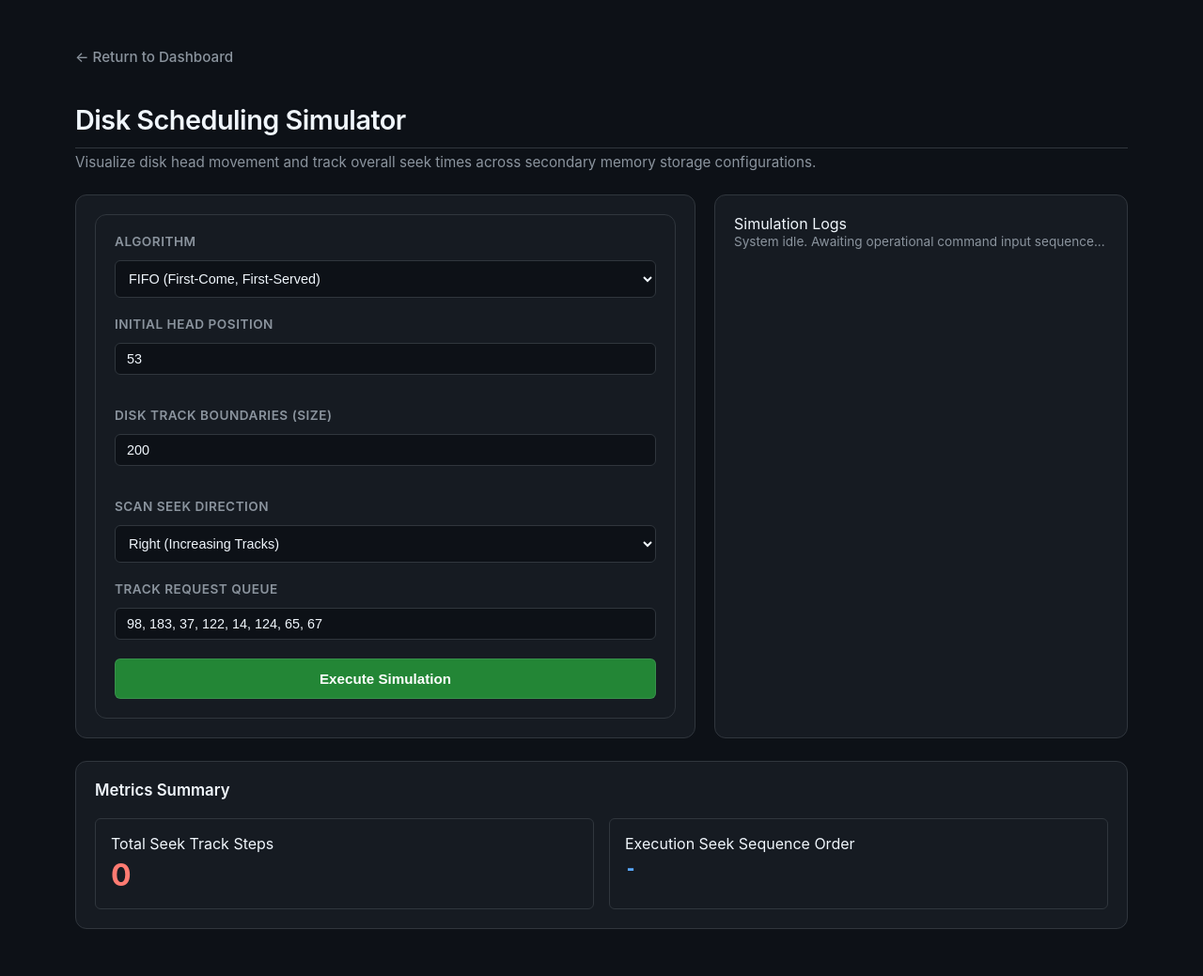
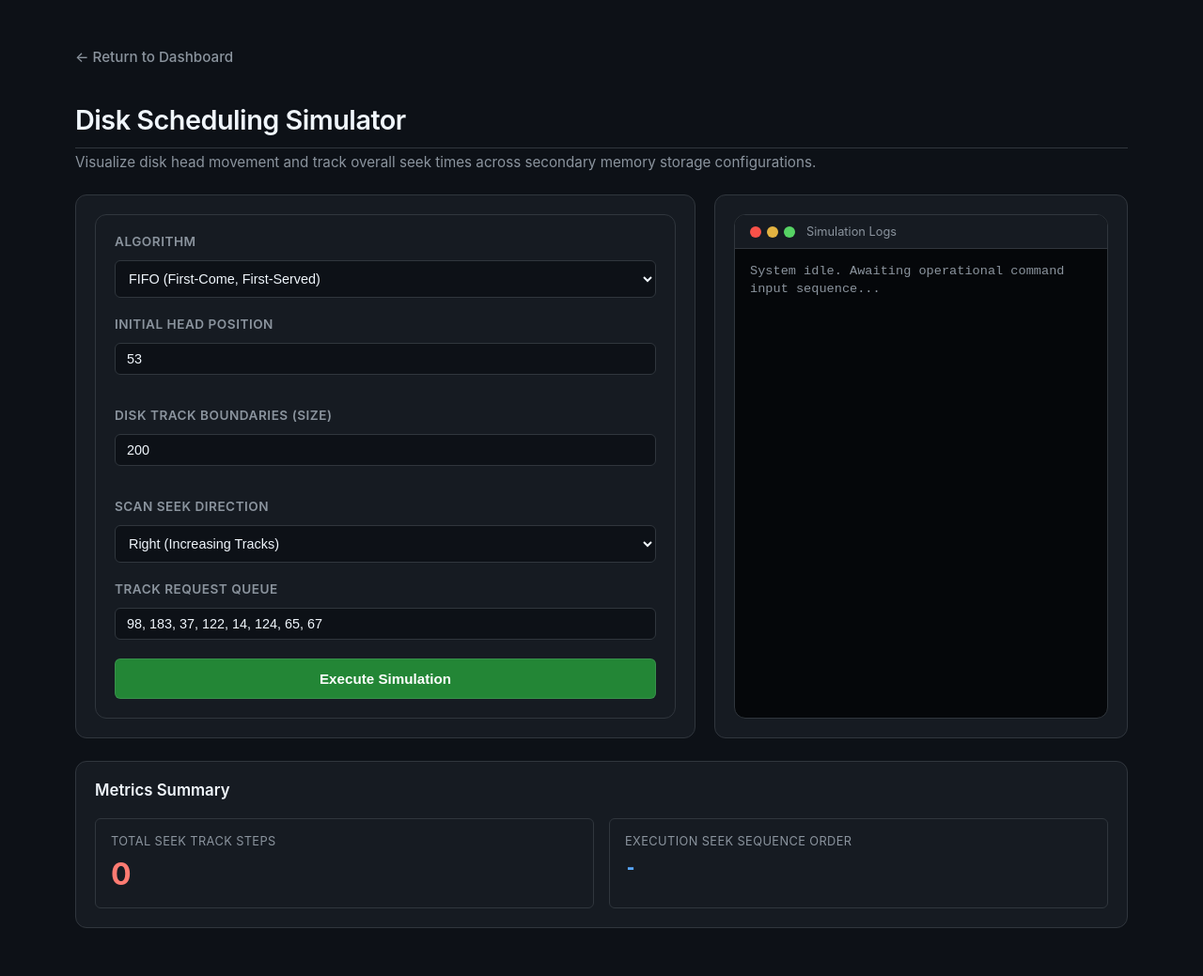
Before and after one commit to AzarconAD/cmpe-202-final-project, a Flask app: page /disk in a window 1280 px wide. Shown: the part 68-1107 px from the top of the page at 94% size. After the commit the page ends 1056 px from the top, so only its background shows below. Run offline with Flask 3, Linux system fonts and the light colour scheme.

Commit message:
Add terminal styles and fix disk variable names
Add missing CSS for the disk page: .terminal-card, .terminal-header, .terminal-body, macOS-style .dot indicators, and .metric-label/.metric-value to match classes used in disk.html. Also update runDiskSimulation terminal output to use headNum and sizeNum (instead of initial_head and disk_size) so logged values reflect the actual computed variables and avoid undefined references.

```diff
--- a/os-visualizer/frontend/static/style.css
+++ b/os-visualizer/frontend/static/style.css
@@ -1032,3 +1032,67 @@ main {
     grid-template-columns: 1fr;
   }
 }
+
+/* ==========================================
+   DISK PAGE - TERMINAL CARD & METRIC LABELS
+   (classes used in disk.html, missing from CSS)
+   ========================================== */
+.terminal-card {
+  background-color: #05070a;
+  border: 1px solid var(--border-color);
+  border-radius: 12px;
+  overflow: hidden;
+  display: flex;
+  flex-direction: column;
+  height: 100%;
+}
+
+.terminal-header {
+  display: flex;
+  align-items: center;
+  gap: 6px;
+  padding: 10px 16px;
+  background-color: var(--card-bg);
+  border-bottom: 1px solid var(--border-color);
+}
+
+.terminal-title {
+  font-size: 0.8rem;
+  color: var(--text-muted);
+  margin-left: 6px;
+}
+
+.terminal-body {
+  padding: 14px 16px;
+  font-family: 'Courier New', Courier, monospace;
+  font-size: 0.85rem;
+  flex: 1;
+  overflow-y: auto;
+}
+
+/* macOS-style traffic light dots */
+.dot {
+  width: 12px;
+  height: 12px;
+  border-radius: 50%;
+  display: inline-block;
+}
+.dot.red    { background-color: #f85149; }
+.dot.yellow { background-color: #e3b341; }
+.dot.green  { background-color: #56d364; }
+
+/* Metric label / value inside metric-counter-card */
+.metric-label {
+  font-size: 0.8rem;
+  text-transform: uppercase;
+  color: var(--text-muted);
+  letter-spacing: 0.4px;
+  display: block;
+  margin-bottom: 4px;
+}
+
+.metric-value {
+  font-size: 1.6rem;
+  font-weight: 700;
+  display: block;
+}
--- a/os-visualizer/frontend/templates/disk.html
+++ b/os-visualizer/frontend/templates/disk.html
@@ -182,8 +182,8 @@ async function runDiskSimulation() {
         // Log to terminal window
         document.getElementById("disk-terminal").innerHTML = `
             <div class="terminal-row"><span style="color:#58a6ff;">[ALGO]:</span> Running ${ALGO_LABELS[algorithm] || algorithm.toUpperCase()} Operations</div>
-            <div class="terminal-row"><span style="color:#8b949e;">[START]:</span> Disk Arm positioned initially at track ${initial_head}</div>
-            <div class="terminal-row"><span style="color:#8b949e;">[BOUNDS]:</span> Drive Cylinder track limit range: 0 to ${disk_size - 1}</div>
+            <div class="terminal-row"><span style="color:#8b949e;">[START]:</span> Disk Arm positioned initially at track ${headNum}</div>
+            <div class="terminal-row"><span style="color:#8b949e;">[BOUNDS]:</span> Drive Cylinder track limit range: 0 to ${sizeNum - 1}</div>
             <div class="terminal-row status-line" style="color:#56d364;">Simulation computed instantly! Total Movement: ${data.total_seek_time ?? data.move} cylinders.</div>
         `;
 
```
